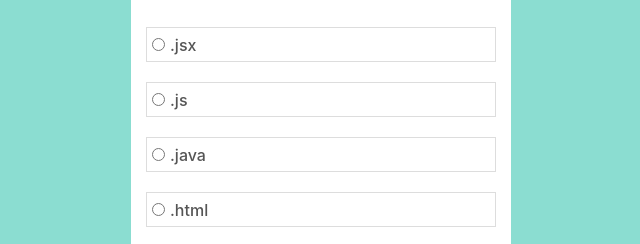
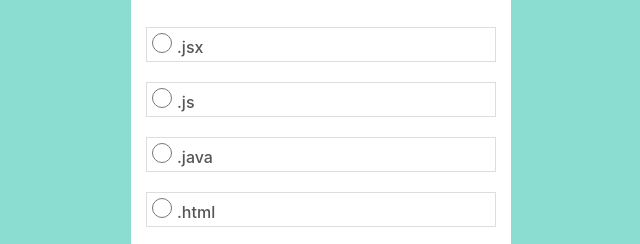
Before and after one commit to mesch-IT/QuizApp, a plain HTML site: page index.html in a window 1280 px wide. Both pictures are taken after typing "Sample", "name@example.com" into the empty fields and a click on the input "Commencer". Shown: the part 298-542 px from the top of the page, 319-959 px from the left. Drawn offline with Linux system fonts and the light colour scheme.

Commit message:
petit réagistement

```diff
--- a/index.html
+++ b/index.html
@@ -61,16 +61,16 @@
         <div class="formulaire">
           <div class="form">
             <div class="radio">
-              <input type="radio" name="answer" value=".jsx" id="input-radio"><span>.jsx</span>
+              <input type="radio" name="answer" value=".jsx" class="btn-radio"><span>.jsx</span>
             </div>
             <div class="radio">
-              <input type="radio" name="answer" value=".js"><span>.js</span>
+              <input type="radio" name="answer" value=".js" class="btn-radio"><span>.js</span>
             </div>
             <div class="radio">
-              <input type="radio" name="answer" value=".java"><span>.java</span>
+              <input type="radio" name="answer" value=".java" class="btn-radio"><span>.java</span>
             </div>
             <div class="radio">
-              <input type="radio" name="answer" value=".html"><span>.html</span>
+              <input type="radio" name="answer" value=".html" class="btn-radio"><span>.html</span>
             </div>
 
           </div>
--- a/script.js
+++ b/script.js
@@ -562,7 +562,7 @@ function bttnSuivant15() {
   console.log(count);
 
 
-  if (count >= 7) {
+  if (count > 7) {
     nameSucces.textContent = names
     emailSucces.textContent = emails
     succes.style.display = 'block'
@@ -586,7 +586,7 @@ function bttnSuivant15() {
 btnQuitter.forEach(btn => {
   btn.addEventListener('click', () => {
 
-    if (count >= 7) {
+    if (count > 7) {
       divs[0].style.display = 'none'
       nameSucces.textContent = names
       emailSucces.textContent = emails
--- a/style.css
+++ b/style.css
@@ -96,6 +96,19 @@ input[type="email"] {
   outline: none;
   border: 1px solid #DDDDDD;
 }
+input[name="answer"]{
+  accent-color: green;
+
+}
+
+.btn-radio{
+  width: 20px;
+    height: 20px;
+    border: none;
+
+
+}
+
 
 .error {
   font-size: 10px;
```
